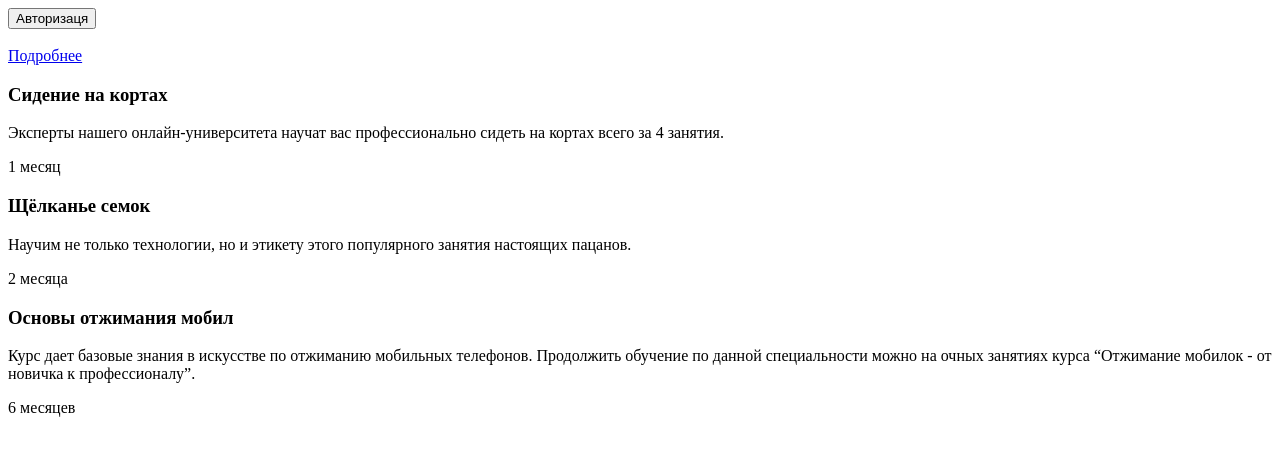
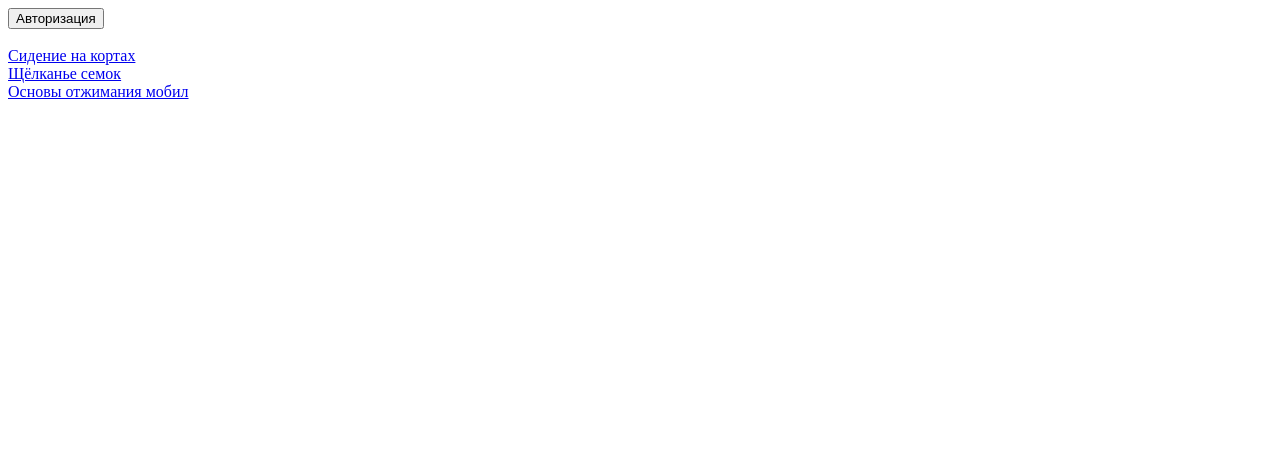
Before and after one commit to rinkalikas/my_first_repository, an Angular app in the folder ObrazProject/: page / in a window 1280 px wide. Shown: the top 456 px of the page. Built offline with nearby package versions, Linux system fonts and the light colour scheme.

Commit message:
second screen commit 2 (final)

```diff
--- a/ObrazProject/src/app/app-routing.module.ts
+++ b/ObrazProject/src/app/app-routing.module.ts
@@ -12,7 +12,7 @@ const routes: Routes = [
   {
     path : 'content',
     component : SecondCompComponent,
-    canActivate : [AuthGuard]
+    // canActivate : [AuthGuard]
   }
 ];
 
--- a/ObrazProject/src/app/components/first-comp/first-comp.component.html
+++ b/ObrazProject/src/app/components/first-comp/first-comp.component.html
@@ -1,9 +1,7 @@
 <!-- <p>hello comp 1</p> -->
-<button (click)="this.autService.logIn()">Авторизаця</button><br><br>
+<button (click)="this.autService.logIn()">Авторизация</button><br><br>
 
-<a routerLink="/content">Подробнее</a>
+<!-- <a routerLink="/content">Подробнее</a> -->
 <div *ngFor="let lesson of lessons">
-    <h3>{{lesson.title}}</h3>
-    <p>{{lesson.description}}</p>
-    <p>{{lesson.time}}</p>
+    <a routerLink="/content" (click)="this.lessonService.setLessonId(lesson.id)">{{lesson.title}}</a>
 </div>
--- a/ObrazProject/src/app/components/first-comp/first-comp.component.ts
+++ b/ObrazProject/src/app/components/first-comp/first-comp.component.ts
@@ -11,12 +11,14 @@ export class FirstCompComponent implements OnInit {
 
 public lessons: any[]
 public autService;
+public lessonService;
 
   constructor(private lessonsService: LessonsService, private authService: AuthService) {  }
 
   ngOnInit(): void {
     this.lessons = this.lessonsService.getLessons();
     this.autService = this.authService;
+    this.lessonService = this.lessonsService;
   }
 
 }
--- a/ObrazProject/src/app/lessons.service.ts
+++ b/ObrazProject/src/app/lessons.service.ts
@@ -5,24 +5,31 @@ import { Injectable } from '@angular/core';
 })
 export class LessonsService {
 
+  private lessonId;
+
+  get getLessonId() {
+    return this.lessonId
+  }
+
+  setLessonId(lessonIdValue) {
+    this.lessonId = lessonIdValue
+  }
+
   constructor() { }
   getLessons() {
     return [
       {id: 0,
       title: 'Сидение на кортах',
       description: 'Эксперты нашего онлайн-университета научат вас профессионально сидеть на кортах всего за 4 занятия.',
-      time: '1 месяц',
-      content:'.........................................................'},
+      time: '1 месяц'},
       {id: 1,
       title: 'Щёлканье семок',
       description: 'Научим не только технологии, но и этикету этого популярного занятия настоящих пацанов.',
-      time: '2 месяца',
-      content:',,,,,,,,,,,,,,,,,,,,,,,,,,,,,,,,,,,,,,,,,,,,,,,,,,,,,,,,,'},
+      time: '2 месяца'},
       {id: 2,
       title: 'Основы отжимания мобил',
       description: 'Курс дает базовые знания в искусстве по отжиманию мобильных телефонов. Продолжить обучение по данной специальности можно на очных занятиях курса “Отжимание мобилок - от новичка к профессионалу”.',
-      time: '6 месяцев',
-      content:'!!!!!!!!!!!!!!!!!!!!!!!!!!!!!!!!!!!!!!!!!!!!!!!!!!!!!!!!!'}
+      time: '6 месяцев'}
     ]
   }
 }
--- a/ObrazProject/src/app/second-comp/second-comp.component.html
+++ b/ObrazProject/src/app/second-comp/second-comp.component.html
@@ -1,8 +1,6 @@
 <!-- <p>hello comp 2</p> -->
-..._...|..____________________, , <br>
-....../ `---___________----_____|] <br>
-...../_==o;;;;;;;;_______.:/ <br>
-.....), ---.(_(__) / <br>
-....// (..) ), ----" <br>
-...//___// <br>
-..//___// <br>
+<div>
+    <h3>{{lessons[lessonsId].title}}</h3>
+    <p>{{lessons[lessonsId].description}}</p>
+    <p *ngIf="this.autService.getIsUserAuth">{{lessons[lessonsId].time}}</p>
+</div>
--- a/ObrazProject/src/app/second-comp/second-comp.component.ts
+++ b/ObrazProject/src/app/second-comp/second-comp.component.ts
@@ -1,4 +1,6 @@
 import { Component, OnInit } from '@angular/core';
+import { AuthService } from '../auth.service';
+import { LessonsService } from '../lessons.service';
 
 @Component({
   selector: 'app-second-comp',
@@ -7,9 +9,16 @@ import { Component, OnInit } from '@angular/core';
 })
 export class SecondCompComponent implements OnInit {
 
-  constructor() { }
+  public lessons: any[]
+  public autService;
+  public lessonsId;
+
+constructor(private lessonsService: LessonsService, private authService: AuthService) {  }
 
   ngOnInit(): void {
+    this.lessons = this.lessonsService.getLessons();
+    this.autService = this.authService;
+    this.lessonsId = this.lessonsService.getLessonId;
   }
 
 }
```
